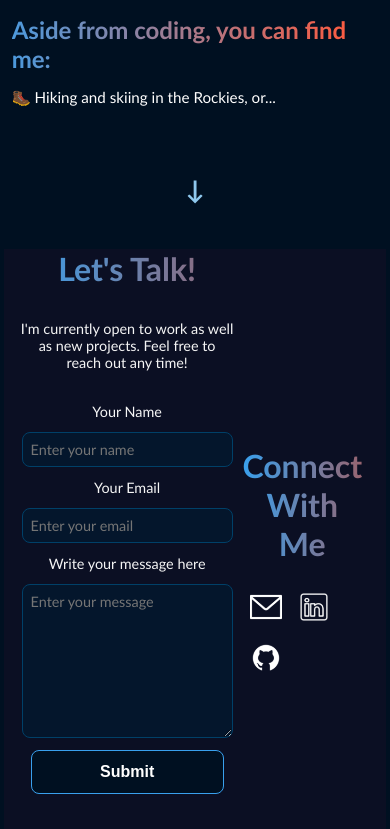
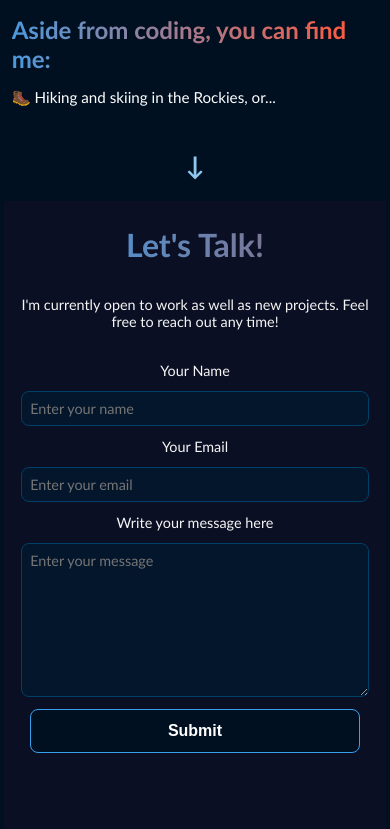
Before and after one commit to jen051/jen051.github.io, a React (Vite) app: page / in a window 390 px wide. Shown: the part 1295-2124 px from the top of the page. Built offline with nearby package versions, Linux system fonts and the light colour scheme.

Commit message:
minor responsive fix for contact

```diff
--- a/src/components/contact/contact.css
+++ b/src/components/contact/contact.css
@@ -138,7 +138,7 @@
 /* Responsive: Tablet & smaller (≤768px)                                  */
 /* ──────────────────────────────────────────────────────────────────────── */
 @media (max-width: 768px) {
-  #contact {
+  .contact {
     padding: 1rem 1rem;
     flex-direction: column;
     /* more breathing room top/bottom */
@@ -204,7 +204,7 @@
 /* Responsive: Phone & smaller (≤480px)                                   */
 /* ──────────────────────────────────────────────────────────────────────── */
 @media (max-width: 480px) {
-  #contact {
+  .contact {
     padding: 1.5rem 0.5rem;
   }
 
```
